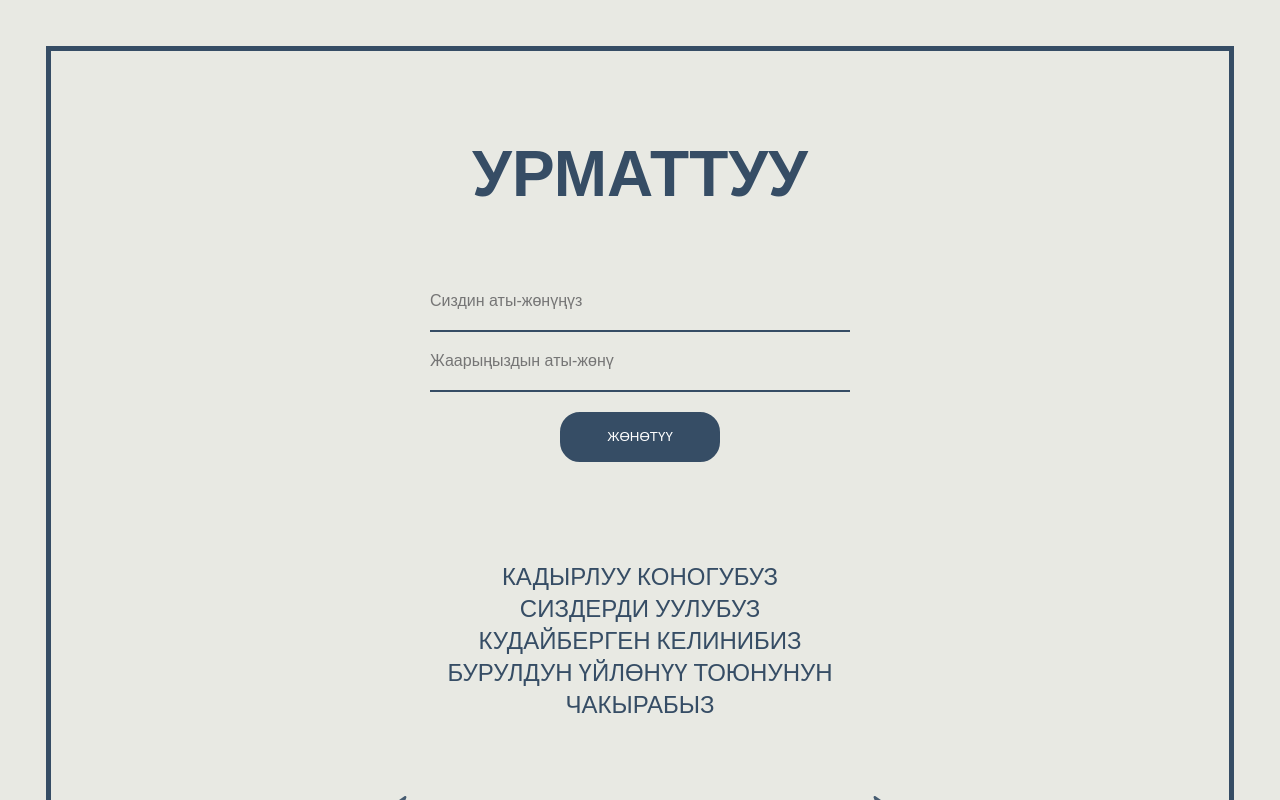
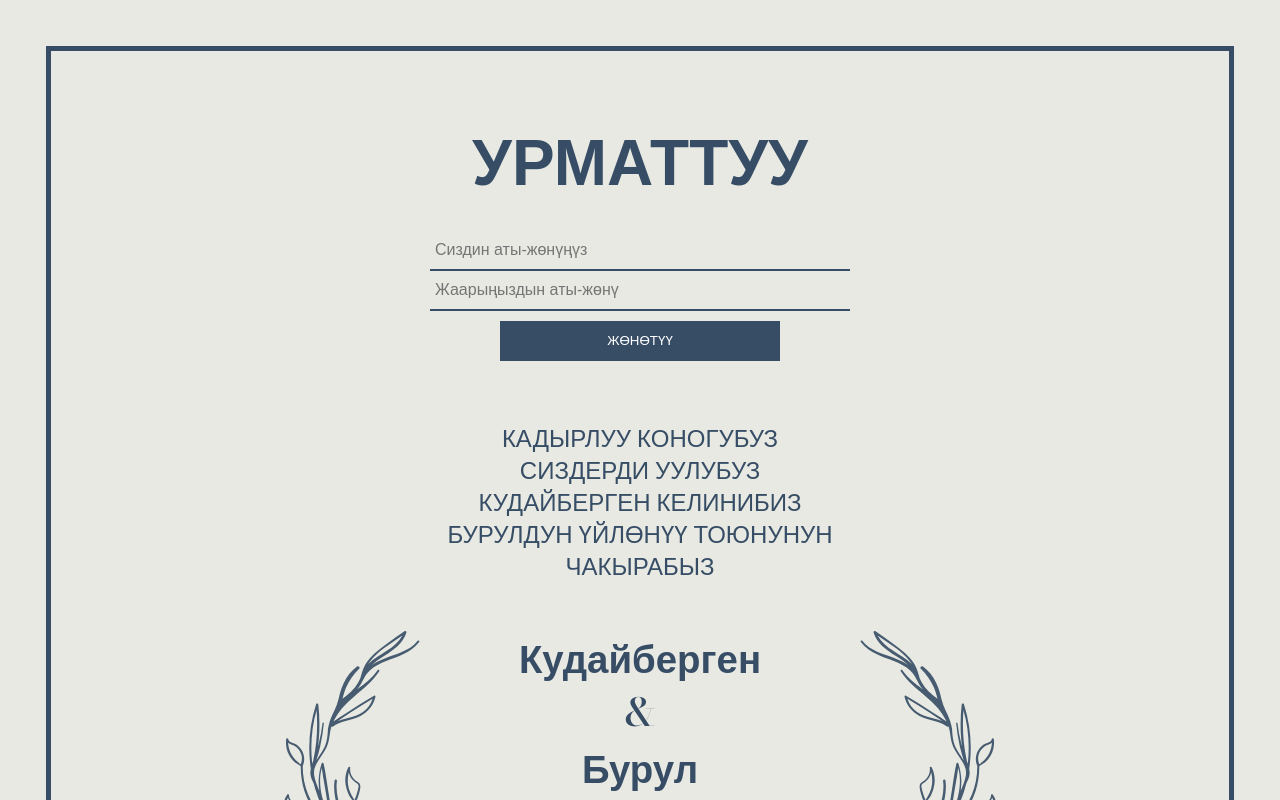
Before and after one commit to KGstievK/Aya_Qyz_Uzatuu-, a Next.js app: page / in a window 1280 px wide. Shown: the top 800 px of the page. Built offline with nearby package versions, Linux system fonts and the light colour scheme; a web font is replaced by a local one.

Commit message:
Ma Sha Allah

```diff
--- a/src/components/pages/Nikhah/NikhahSection.module.scss
+++ b/src/components/pages/Nikhah/NikhahSection.module.scss
@@ -18,25 +18,24 @@
       display: flex;
       flex-direction: column;
       align-items: center;
-      margin-top: 60px;
+      margin-top: 30px;
       padding: 0 20px;
       input {
         width: 100%;
         font-size: 16px;
         border: none;
         border-bottom: 2px solid #364d65;
-        padding: 20px 0;
+        padding: 10px 5px;
         background: transparent;
         outline: none;
       }
       button {
         background-color: #364d65;
-        width: 160px;
-        height: 50px;
+        width: 280px;
+        height: 40px;
         border: 2px solid #364d65;
-        border-radius: 20px;
         color: #FFF;
-        margin: 20px;
+        margin: 10px;
       }
     }
     h1 {
@@ -44,7 +43,7 @@
       color: #364d65;
       font-size: clamp(32px, 5vw, 64px);
       font-weight: 550;
-      margin-top: clamp(30px, 4vw, 70px);
+      margin-top: clamp(20px, 4vw, 40px);
       text-align: center;
     }
     p {
@@ -53,7 +52,7 @@
       font-size: clamp(16px, 3vw, 24px);
       font-weight: 350;
       text-align: center;
-      margin: clamp(32px, 6vw, 100px);
+      margin: clamp(22px, 6vw, 50px);
     }
     .name {
       position: relative;
```
